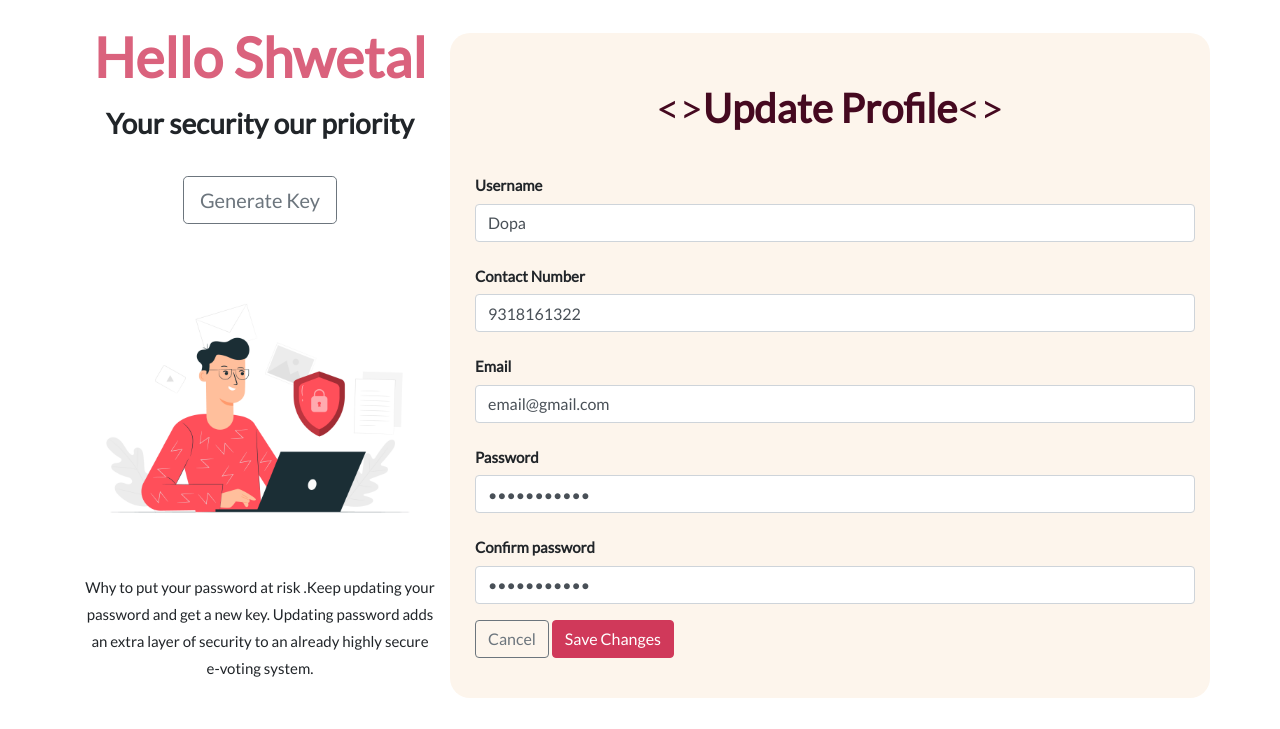
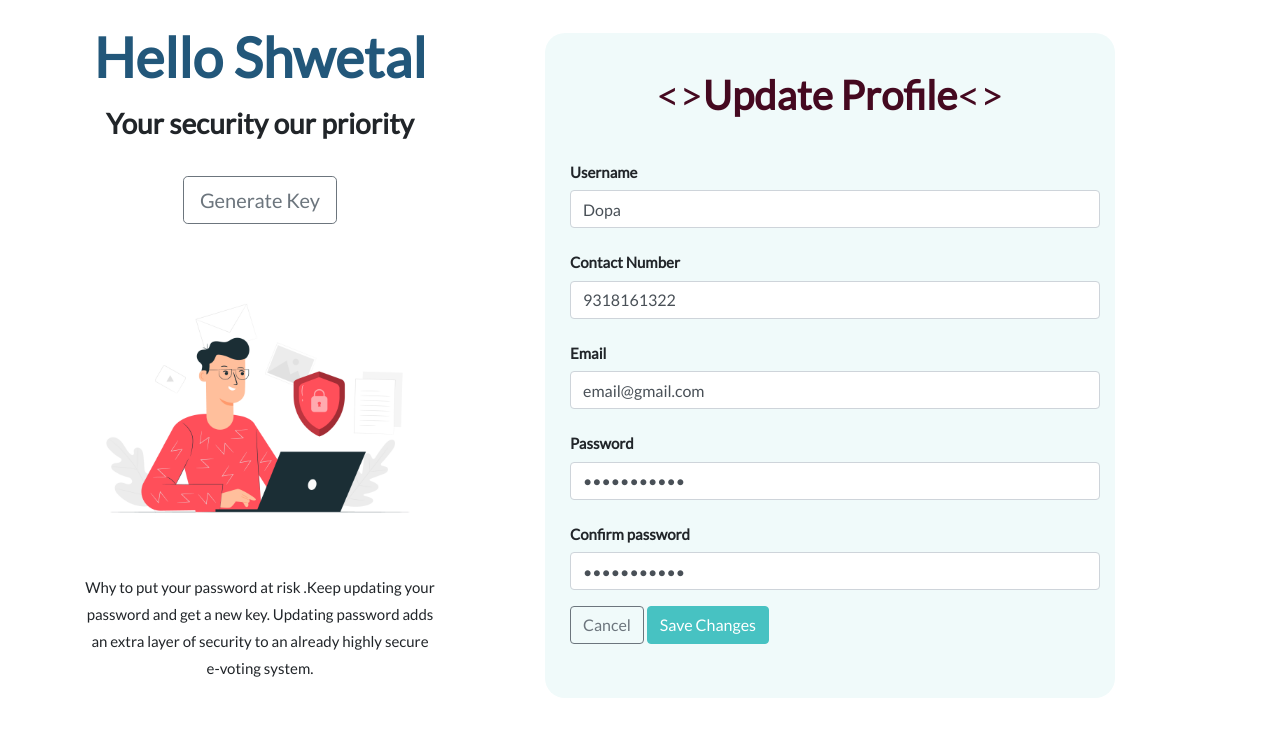
Before and after one commit to Anshit01/e-voting-using-blockchain, a Flask app: page /dashboard in a window 1280 px wide. Shown: the part 71-800 px from the top of the page. Run offline with Flask 2, Linux system fonts and the light colour scheme; the visitor is signed in with stand-in values (Sample User, id 1); some libraries are stand-ins or nearby versions.

Commit message:
adding theme colors

```diff
--- a/website/app/static/css/admin.css
+++ b/website/app/static/css/admin.css
@@ -15,7 +15,7 @@ h1{
 }
 
 .row-down {
-    background-color: #def7f6;
+    background-color: #effbfb;
 }
 
 h1 {
--- a/website/app/static/css/cdl.css
+++ b/website/app/static/css/cdl.css
@@ -17,11 +17,11 @@ h1 {
 }
 
 .thread-dec {
-    background-color: #ffb647;
+    background-color: #4ce670;
 }
 
 .down-row {
-    background-color: #fff7eb;
+    background-color: #edfcf1;
 }
 
 .modal-img {
--- a/website/app/static/css/dash.css
+++ b/website/app/static/css/dash.css
@@ -1,6 +1,6 @@
 .head {
     font-size: 55px;
-    color: #da627d;
+    color: #22577a;
     margin-top: 7%;
     margin-bottom: 5%;
     font-weight: 800;
@@ -27,13 +27,13 @@ h1 {
 }
 
 .btn-primary {
-    background-color: #d0395a;
-    border-color: #d0395a;
+    background-color: #47c2c2;
+    border-color: #47c2c2;
 }
 
 .btn-primary:hover {
-    background-color: #d0395a;
-    border-color: #d0395a;
+    background-color: #47c2c2;
+    border-color: #47c2c2;
 }
 
 .shift {
@@ -41,7 +41,7 @@ h1 {
 }
 
 .fill-form {
-    background-color: #fdf5ec;
+    background-color: #f0fafa;
     margin-top: 3%;
     border-radius: 20px;
 }
--- a/website/app/static/css/index.css
+++ b/website/app/static/css/index.css
@@ -20,15 +20,15 @@
 
 
   .btn {
-      border-color: hsl(204 100% 59%);
+      border-color: #80ed99;
       background-color: transparent;
       font-size: 25px;
-      color: hsl(204 100% 59%);
+      color: #80ed99;
       margin: 30px 2px;
   }
 
   .btn:hover {
-      background-color: hsl(204 100% 59%);
+      background-color: #80ed99;
       color: #fff;
   }
 
--- a/website/app/templates/base.html
+++ b/website/app/templates/base.html
@@ -35,7 +35,7 @@
                 <ul class=" navbar-nav ml-auto">
 
                     {% if loggedin is defined and loggedin == true %}
-                    <li><a class="nav-link" href="/dashboard"><i class="fa fa-user fa-lg" aria-hidden="true"></i><span class="dash" href="#">My Dashboard</span></a></li>
+                    <li><a class="nav-link" href="/dashboard"><i class="fa fa-user fa-lg" aria-hidden="true"></i><span class="dash" href="#">My&nbsp;Dashboard</span></a></li>
                     <li><a class="nav-link" href="/logout"> Logout</a></li>
                     {% else %}
                     <li><a class="nav-link" href="/login"> Login</a> </li>
--- a/website/app/templates/dashboard.html
+++ b/website/app/templates/dashboard.html
@@ -25,7 +25,7 @@
 
            </div>
 
-           <div class="col-md-8 fill-form">
+           <div class="col-md-7 offset-md-1 col-lg-6 offset-lg-2ś fill-form">
                <h1><><b>Update Profile</b><></h1><br>
 
 
--- a/website/app/templates/results.html
+++ b/website/app/templates/results.html
@@ -3,6 +3,7 @@
 
 {% block custom_css %}
    <link rel="stylesheet" href="static/css/results.css">
+   <script src="https://cdn.jsdelivr.net/npm/chart.js@2.9.3/dist/Chart.min.js"></script>
 {% endblock %}
 
 {% block content %}
```
Also changed, not shown: website/app/static/css/cast.css (+7 -3 lines).
